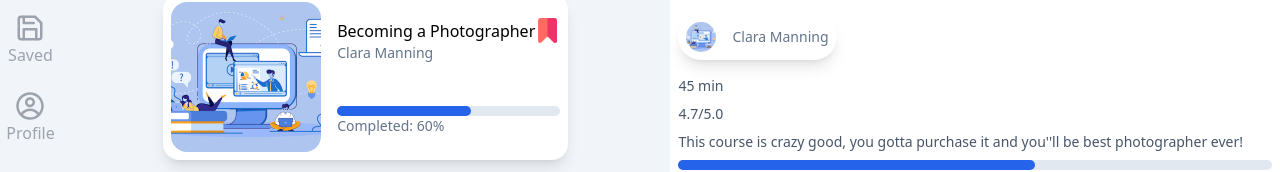
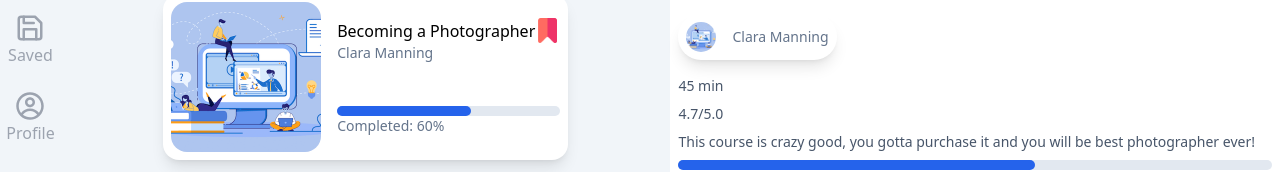
Before and after one commit to 202303-PRM-TR-FEW/CapstoneProject-Team2, a Next.js app: page /courses in a window 1280 px wide. Shown: the part 438-610 px from the top of the page. Built offline with nearby package versions, Linux system fonts and the light colour scheme.

Commit message:
apos fix

```diff
--- a/components/CourseInfoCard.js
+++ b/components/CourseInfoCard.js
@@ -43,8 +43,8 @@ const CourseInfoCard = () => {
             <p className={style.descLine}>45 min</p>
             <p className={style.descLine}>4.7/5.0</p>
             <p className={style.descLine}>
-              This course is crazy good, you gotta purchase it and you'&apos;ll
-              be best photographer ever!
+              This course is crazy good, you gotta purchase it and you will be
+              best photographer ever!
             </p>
           </div>
         </div>
--- a/components/SavedCoursesInfo.js
+++ b/components/SavedCoursesInfo.js
@@ -57,8 +57,8 @@ const SavedCoursesInfo = () => {
             </div>
             <h1 className={style.description}>Course Description</h1>
             <p className={style.descLine}>
-              This course is sooo good, you gotta purchase it and you'&apos;ll
-              be best photographer ever!
+              This course is sooo good, you gotta purchase it and you will be
+              best photographer ever!
             </p>
           </div>
           <div className={style.btnDiv}>
```
